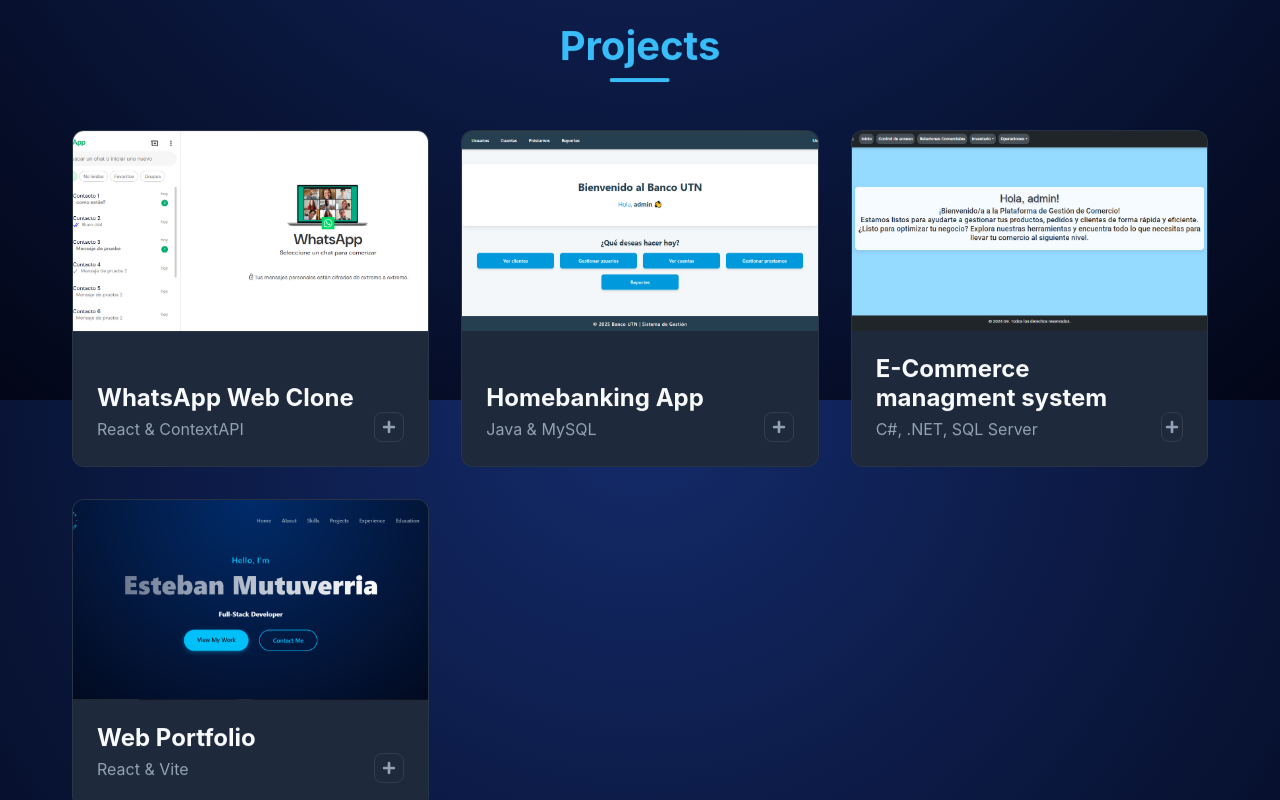
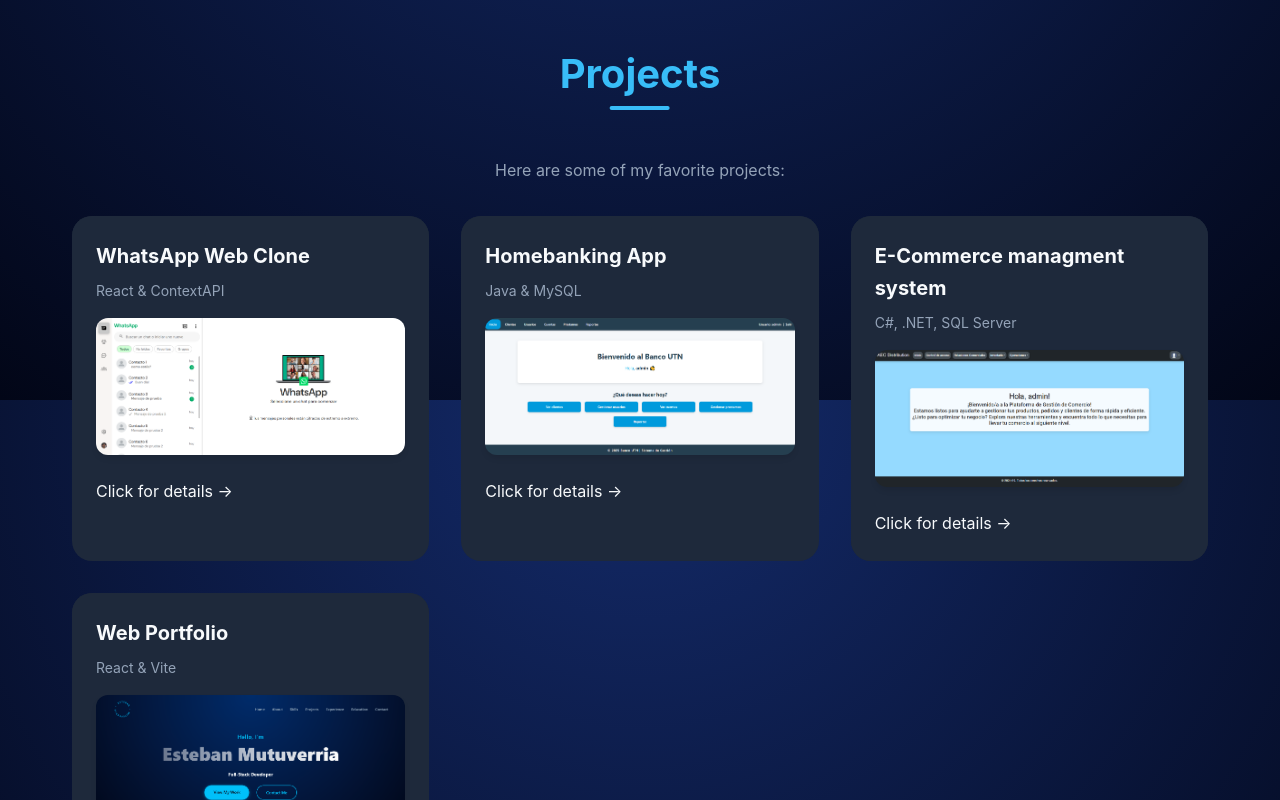
Before and after one commit to EstebanMutuverria/Porfolio-web-react, a React (Vite) app: page / in a window 1280 px wide. Shown: the part 2000-2800 px from the top of the page. Built offline with nearby package versions, Linux system fonts and the light colour scheme.

Commit message:
project crads animated and changes in about section

```diff
--- a/src/Components/About/About.css
+++ b/src/Components/About/About.css
@@ -79,11 +79,24 @@
     transition: transform 0.3s ease;
     width: 270px;
     height: auto;
-    box-shadow: 0 4px 12px rgba(56, 189, 248, 0.2);
+    box-shadow: 0 2px 8px rgba(56, 189, 248, 0.2);
+    background-color: rgba(255, 255, 255, 0.05);
 }
 
 .about-info-card:hover {
     transform: translateY(-8px);
+}
+
+.location-icon {
+    color: red
+}
+
+.focus-icon {
+    color: green;
+}
+
+.role-icon {
+    color: orange;
 }
 
 @media (max-width: 768px) {
--- a/src/Components/About/About.jsx
+++ b/src/Components/About/About.jsx
@@ -17,22 +17,22 @@ const About = () => {
                     </p>
                     <p>
                         I enjoy solving complex problems and learning new technologies to keep up with the fast-paced
-                        tech industry. When I'm not coding, you can find me exploring new tech trends, or reading interesting documents.
+                        tech industry. When I'm not coding, you can find me exploring new tech trends, or searching for new tools to incorporate in my projects.
                     </p>
                 </div>
                 <div className="about-info-cards">
                     <div className="about-info-card">
-                        <FaLocationDot />
+                        <FaLocationDot className='location-icon' />
                         <h3>Location</h3>
                         <p>Argentina</p>
                     </div>
                     <div className="about-info-card">
-                        <FaLaptopCode />
+                        <FaLaptopCode className='focus-icon' />
                         <h3>Focus</h3>
                         <p>Web Development</p>
                     </div>
                     <div className="about-info-card">
-                        <FaUserSecret />
+                        <FaUserSecret className='role-icon' />
                         <h3>Role</h3>
                         <p>Full Stack Developer</p>
                     </div>
--- /dev/null
+++ b/src/Components/Animations/3d-card/3d-card.css
@@ -0,0 +1,88 @@
+.card-container {
+    display: flex;
+    align-items: center;
+    justify-content: center;
+    transition: all 0.2s ease-out;
+    height: 100%;
+    width: 100%;
+}
+
+.card-body {
+    display: flex;
+    flex-direction: column;
+    position: relative;
+    transform-style: preserve-3d;
+    transition: transform 0.2s ease-out;
+    transform: rotateX(var(--x, 0deg)) rotateY(var(--y, 0deg));
+    width: 100%;
+    height: 100%;
+}
+
+.card-item {
+    transition: transform 0.2s linear;
+    transform-style: preserve-3d;
+}
+
+/* Default styling to replace Tailwind classes */
+.card-body-style {
+    background-color: var(--card-bg);
+    padding: 1.5rem;
+    width: auto;
+    height: auto;
+    position: relative;
+}
+
+.card-item-title {
+    font-size: 1.25rem;
+    font-weight: 700;
+    color: var(--text-main);
+    margin-top: 0;
+}
+
+.card-item-desc {
+    color: var(--text-secondary);
+    font-size: 0.875rem;
+    margin-top: 0.5rem;
+    max-width: 100%;
+}
+
+.card-item-image {
+    width: 100%;
+    height: auto;
+    object-fit: cover;
+    border-radius: 0.75rem;
+    margin-top: 1rem;
+    box-shadow: 0 4px 6px -1px rgba(0, 0, 0, 0.1);
+}
+
+.card-actions {
+    display: flex;
+    justify-content: space-between;
+    align-items: center;
+    margin-top: 1.5rem;
+}
+
+.card-btn {
+    padding: 0.5rem 1rem;
+    border-radius: 0.75rem;
+    font-size: 0.75rem;
+    font-weight: 700;
+    cursor: pointer;
+    text-decoration: none;
+    transition: all 0.2s;
+}
+
+.card-btn-primary {
+    background-color: var(--accent-color);
+    color: #0f172a;
+    border: none;
+}
+
+.card-btn-link {
+    color: var(--text-main);
+    font-weight: 400;
+}
+
+.card-btn-link:hover {
+    color: var(--accent-color);
+}
--- /dev/null
+++ b/src/Components/Animations/3d-card/3d-card.jsx
@@ -0,0 +1,95 @@
+import React, { createContext, useState, useContext, useRef, useEffect } from "react";
+import "./3d-card.css";
+
+const MouseEnterContext = createContext(undefined);
+
+export const CardContainer = ({ children, className = "", containerClassName = "" }) => {
+  const containerRef = useRef(null);
+  const [isMouseEntered, setIsMouseEntered] = useState(false);
+
+  const handleMouseMove = (e) => {
+    if (!containerRef.current) return;
+    const { left, top, width, height } = containerRef.current.getBoundingClientRect();
+    const x = (e.clientX - left - width / 2) / 25;
+    const y = (e.clientY - top - height / 2) / 25;
+    containerRef.current.style.setProperty("--x", `${x}deg`);
+    containerRef.current.style.setProperty("--y", `${y}deg`);
+  };
+
+  const handleMouseEnter = () => {
+    setIsMouseEntered(true);
+  };
+
+  const handleMouseLeave = () => {
+    if (!containerRef.current) return;
+    setIsMouseEntered(false);
+    containerRef.current.style.setProperty("--x", `0deg`);
+    containerRef.current.style.setProperty("--y", `0deg`);
+  };
+
+  return (
+    <MouseEnterContext.Provider value={[isMouseEntered, setIsMouseEntered]}>
+      <div
+        className={`card-container ${containerClassName}`}
+        style={{ perspective: "1000px" }}
+      >
+        <div
+          ref={containerRef}
+          onMouseEnter={handleMouseEnter}
+          onMouseMove={handleMouseMove}
+          onMouseLeave={handleMouseLeave}
+          className={`card-body ${className}`}
+        >
+          {children}
+        </div>
+      </div>
+    </MouseEnterContext.Provider>
+  );
+};
+
+export const CardBody = ({ children, className = "" }) => {
+  return (
+    <div className={`card-body-content ${className}`}>
+      {children}
+    </div>
+  );
+};
+
+export const CardItem = ({
+  as: Tag = "div",
+  children,
+  className = "",
+  translateX = 0,
+  translateY = 0,
+  translateZ = 0,
+  rotateX = 0,
+  rotateY = 0,
+  rotateZ = 0,
+  ...rest
+}) => {
+  const ref = useRef(null);
+  const [isMouseEntered] = useMouseEnter();
+
+  useEffect(() => {
+    if (!ref.current) return;
+    if (isMouseEntered) {
+      ref.current.style.transform = `translateX(${translateX}px) translateY(${translateY}px) translateZ(${translateZ}px) rotateX(${rotateX}deg) rotateY(${rotateY}deg) rotateZ(${rotateZ}deg)`;
+    } else {
+      ref.current.style.transform = `translateX(0px) translateY(0px) translateZ(0px) rotateX(0deg) rotateY(0deg) rotateZ(0deg)`;
+    }
+  }, [isMouseEntered, translateX, translateY, translateZ, rotateX, rotateY, rotateZ]);
+
+  return (
+    <Tag ref={ref} className={`card-item ${className}`} {...rest}>
+      {children}
+    </Tag>
+  );
+};
+
+export const useMouseEnter = () => {
+  const context = useContext(MouseEnterContext);
+  if (context === undefined) {
+    throw new Error("useMouseEnter must be used within a MouseEnterContext");
+  }
+  return context;
+};
--- a/src/Components/Projects/Projects.css
+++ b/src/Components/Projects/Projects.css
@@ -5,48 +5,29 @@
     gap: 2rem;
 }
 
-/* Trigger Card Styles */
-.project-card-trigger {
-    background-color: var(--card-bg);
-    border-radius: 12px;
-    border: 1px solid rgba(255, 255, 255, 0.05);
-    overflow: hidden;
-    height: 100%;
-    display: flex;
-    flex-direction: column;
+.section-subtitle {
+    color: var(--text-secondary);
+    margin-bottom: 2rem;
+    text-align: center;
+    justify-content: center;
 }
 
-.project-card-image {
-    width: 100%;
-    height: 200px;
-    object-fit: cover;
+.inter-var {
+    cursor: pointer;
 }
 
-.project-card-content {
-    padding: 1.5rem;
-    display: flex;
-    justify-content: space-between;
-    align-items: flex-end;
-    flex-grow: 1;
+/* Trigger Card Styles - Now handled by 3d-card component */
+.project-card-trigger-wrapper {
+    height: 100%;
+    width: 100%;
+    cursor: pointer;
+    border-radius: 20px;
 }
 
-.project-expand-btn {
-    width: 30px;
-    height: 30px;
-    border-radius: 8px;
-    border: 1px solid rgba(255, 255, 255, 0.1);
-    background: transparent;
-    color: var(--text-secondary);
-    display: flex;
-    align-items: center;
-    justify-content: center;
-    transition: all 0.2s;
-}
-
-.project-expand-btn:hover {
-    background: var(--accent-color);
-    color: white;
-    border-color: var(--accent-color);
+/* 3D Card internal overrides if needed */
+.card-item-title {
+    font-size: 1.5rem;
+    margin-bottom: 0.5rem;
 }
 
 /* Dialog Content Specifics */
--- a/src/Components/Projects/Projects.jsx
+++ b/src/Components/Projects/Projects.jsx
@@ -16,6 +16,7 @@ import {
     MorphingDialogDescription,
     MorphingDialogContainer
 } from '../Animations/MorphingDialog/MorphingDialog';
+import { CardContainer, CardBody, CardItem } from '../Animations/3d-card/3d-card';
 import { FaPlus } from "react-icons/fa";
 
 const Projects = () => {
@@ -58,25 +59,43 @@ const Projects = () => {
     return (
         <section id="projects" className="projects-section">
             <h2 className="section-title">Projects</h2>
+            <p className="section-subtitle">Here are some of my favorite projects:</p>
             <div className="projects-grid">
                 {projects.map((project, index) => (
                     <MorphingDialog key={index}>
-                        <MorphingDialogTrigger className="project-card-trigger">
-                            < MorphingDialogImage
+                        <CardContainer className="inter-var">
+                            <MorphingDialogTrigger className="project-card-trigger-wrapper">
+                                <CardBody className="card-body-style relative group/card dark:hover:shadow-2xl dark:hover:shadow-emerald-500/[0.1] dark:bg-black dark:border-white/[0.2] border-black/[0.1] w-auto h-auto rounded-xl p-6 border">
+                                    <div className="project-card-content-3d">
+                                        <CardItem translateZ="50" className="card-item-title">
+                                            {project.title}
+                                        </CardItem>
+                                        <CardItem
+                                            as="p"
+                                            translateZ="60"
+                                            className="card-item-desc"
+                                        >
+                                            {project.subtitle}
+                                        </CardItem>
+                                        <CardItem translateZ="100" className="w-full mt-4">
+                                            <MorphingDialogImage
                                                 src={project.image}
                                                 alt={project.title}
-                                className="project-card-image"
+                                                className="card-item-image group-hover/card:shadow-xl"
                                             />
-                            <div className="project-card-content">
-                                <div>
-                                    <MorphingDialogTitle>{project.title}</MorphingDialogTitle>
-                                    <MorphingDialogSubtitle>{project.subtitle}</MorphingDialogSubtitle>
+                                        </CardItem>
+                                        <div className="card-actions">
+                                            <CardItem
+                                                translateZ={20}
+                                                className="px-4 py-2 rounded-xl text-xs font-normal dark:text-white"
+                                            >
+                                                Click for details →
+                                            </CardItem>
                                         </div>
-                                <button className="project-expand-btn">
-                                    <FaPlus size={14} />
-                                </button>
                                     </div>
+                                </CardBody>
                             </MorphingDialogTrigger>
+                        </CardContainer>
 
                         <MorphingDialogContainer>
                             <MorphingDialogContent className="project-dialog-content">
```
Lines whose indentation alone changed are shown as unchanged.
